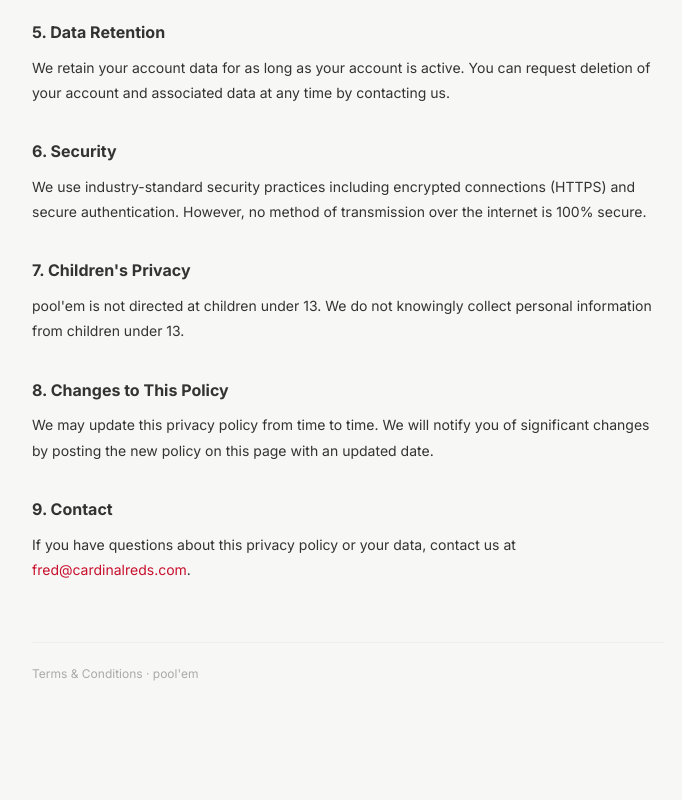
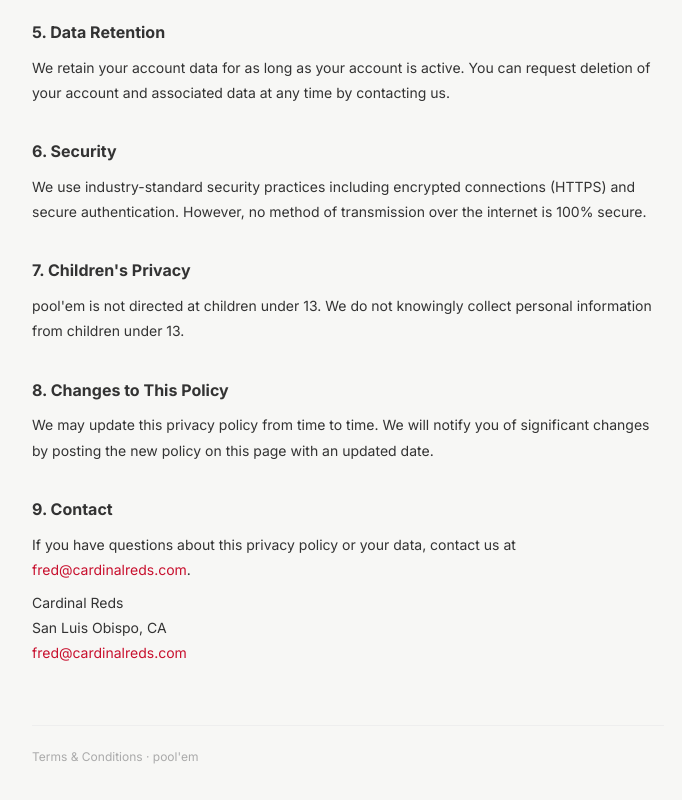
Before and after one commit to cardinalReds/pool-em, a Next.js app: page /privacy in a window 1280 px wide. Shown: the part 1117-1917 px from the top of the page, without its empty margins (292-974 px from the left). Before the commit the page ends 1862 px from the top, so only its background shows below. Built offline with nearby package versions, Linux system fonts and the light colour scheme.

Commit message:
add business address to privacy page and SMS consent language to invite panel

```diff
--- a/app/privacy/page.tsx
+++ b/app/privacy/page.tsx
@@ -50,6 +50,11 @@ export default function PrivacyPage() {
 
       <h2 style={{ fontSize: '16px', fontWeight: 700, marginTop: '32px', marginBottom: '8px' }}>9. Contact</h2>
       <p>If you have questions about this privacy policy or your data, contact us at <a href="mailto:fred@cardinalreds.com" style={{ color: '#C8102E' }}>fred@cardinalreds.com</a>.</p>
+      <p style={{ marginTop: '8px' }}>
+        Cardinal Reds<br />
+        San Luis Obispo, CA<br />
+        <a href="mailto:fred@cardinalreds.com" style={{ color: '#C8102E' }}>fred@cardinalreds.com</a>
+      </p>
 
       <div style={{ marginTop: '60px', paddingTop: '20px', borderTop: '1px solid #eee', fontSize: '12px', color: '#aaa' }}>
         <a href="/terms" style={{ color: '#aaa' }}>Terms & Conditions</a> · <a href="/" style={{ color: '#aaa' }}>pool'em</a>
--- a/components/InvitePanel.tsx
+++ b/components/InvitePanel.tsx
@@ -146,6 +146,9 @@ export default function InvitePanel({ poolId, poolName, inviteUrl, buyInAmount,
             style={{ width: '100%', padding: '7px', fontSize: '11px', fontWeight: 600, background: phone.trim() ? '#111' : '#ddd', color: 'white', border: 'none', cursor: phone.trim() ? 'pointer' : 'default', fontFamily: 'inherit' }}>
             {sending ? 'sending...' : smsSent ? '✓ sent!' : 'send invite via sms'}
           </button>
+          <div style={{ fontSize: '10px', color: '#aaa', lineHeight: 1.4 }}>
+            By sending, you confirm the recipient has agreed to receive one SMS invitation from pool'em. Reply STOP to opt out. Msg & data rates may apply.
+          </div>
           {error && <div style={{ fontSize: '10px', color: '#C8102E' }}>{error}</div>}
         </div>
       )}
```
